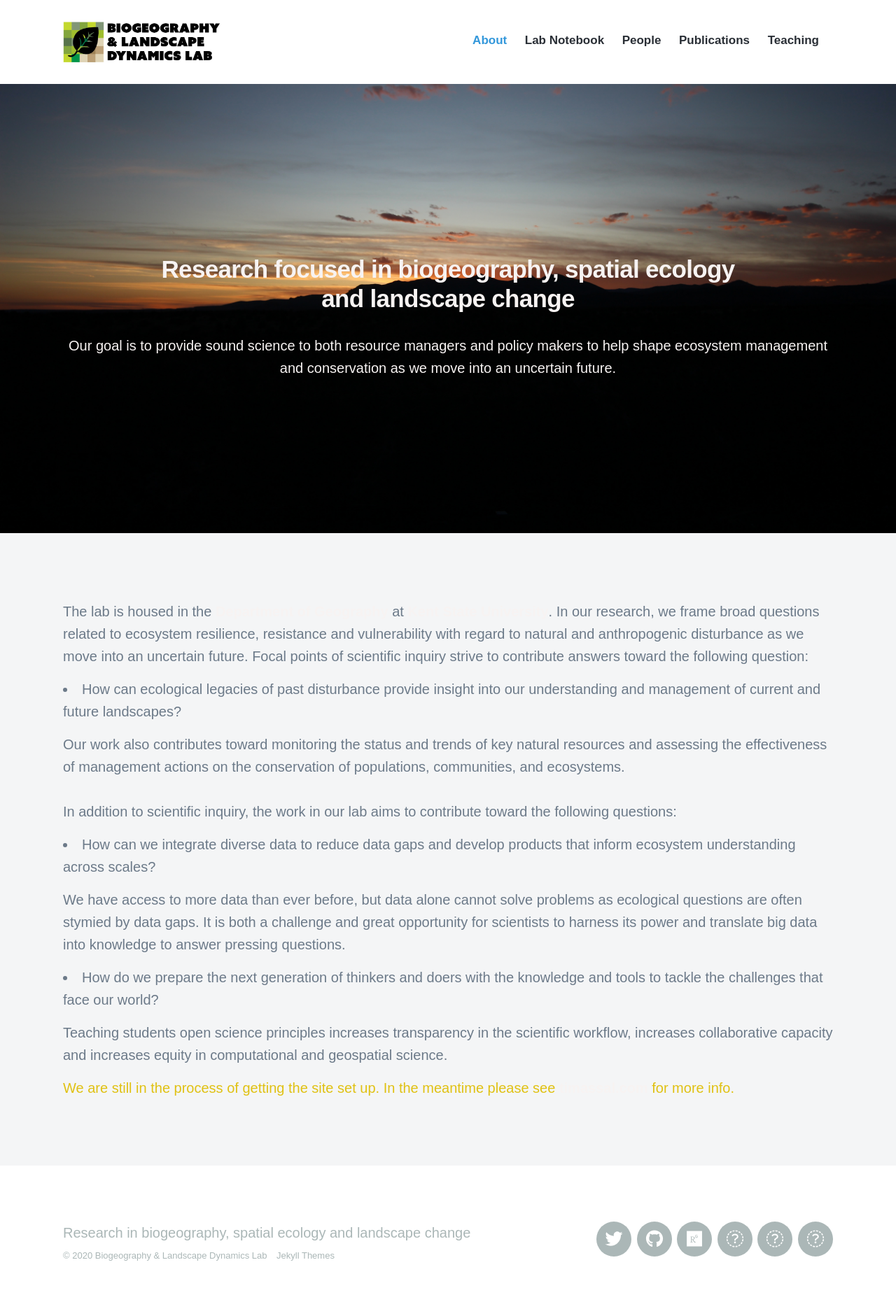
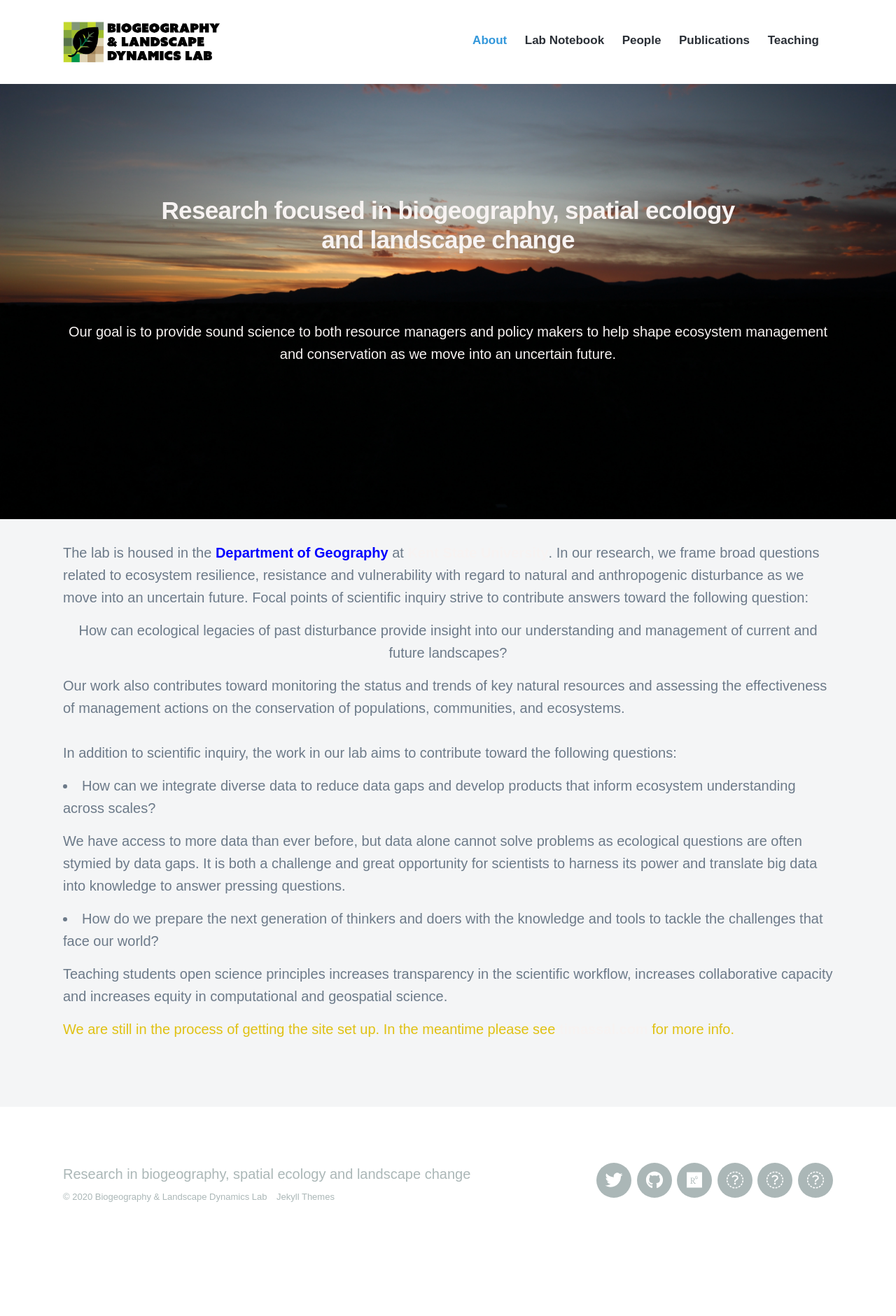
Before and after one commit to tjassal/tjassal.github.io, a Jekyll site: the page built from index.html, in a window 1280 px wide. Shown: the whole page at 70% size. Built offline with Jekyll 4.4.1, drawn with Linux system fonts in a browser that asks for light colours; nearby versions of some CDN libraries; some web fonts are replaced; after the commit the page ends 1797 px from its top, so only the background shows below that.

Commit message:
Update index.html

```diff
--- a/index.html
+++ b/index.html
@@ -13,13 +13,13 @@ featured_image: /images/banners/2017-NM-39.jpg
 
 	<div class="wrap">
 
-		<h2 style="color:#f7f3f2; text-align:center";> <br>
-			<br>
+		<h2 style="color:#f7f3f2; text-align:center";>
 			Research focused in biogeography, spatial ecology<br>
 			and landscape change
 		</h2>
 
-		<p style="color:#f7f3f2; text-align:center";>
+		<p style="color:#f7f3f2; text-align:center";> <br>
+			<br>
 			Our goal is to provide sound science to both resource managers and policy makers to help shape
 			ecosystem management and conservation as we move into an uncertain future.
 
@@ -37,9 +37,7 @@ featured_image: /images/banners/2017-NM-39.jpg
 
 
 	       <p> <br>
-		       <br>
-		       <br>
-		       The lab is housed in the <a href="https://www.kent.edu/geography" style="color:#f7f3f2">Department of Geography</a> at
+		       The lab is housed in the <a href="https://www.kent.edu/geography" style="color:blue">Department of Geography</a> at
 		       <a href="https://www.kent.edu" style="color:#f7f3f2">Kent State University</a>. In our research, we frame broad questions related to
 		       ecosystem resilience, resistance and vulnerability with regard to natural and anthropogenic disturbance as we move into an uncertain
 		       future. Focal points of scientific inquiry strive to contribute answers toward the following question:
@@ -47,10 +45,10 @@ featured_image: /images/banners/2017-NM-39.jpg
 		</p>
 
 
-			<ul>
- 			  <li>How can ecological legacies of past disturbance provide insight into our understanding and
+			<p style="text-align:center">
+ 			  How can ecological legacies of past disturbance provide insight into our understanding and
 				  management of current and future landscapes? </li>
-			</ul>
+			</p>
 
 	         <p>
 			Our work also contributes toward monitoring the status and trends of key natural resources and assessing the effectiveness
```
